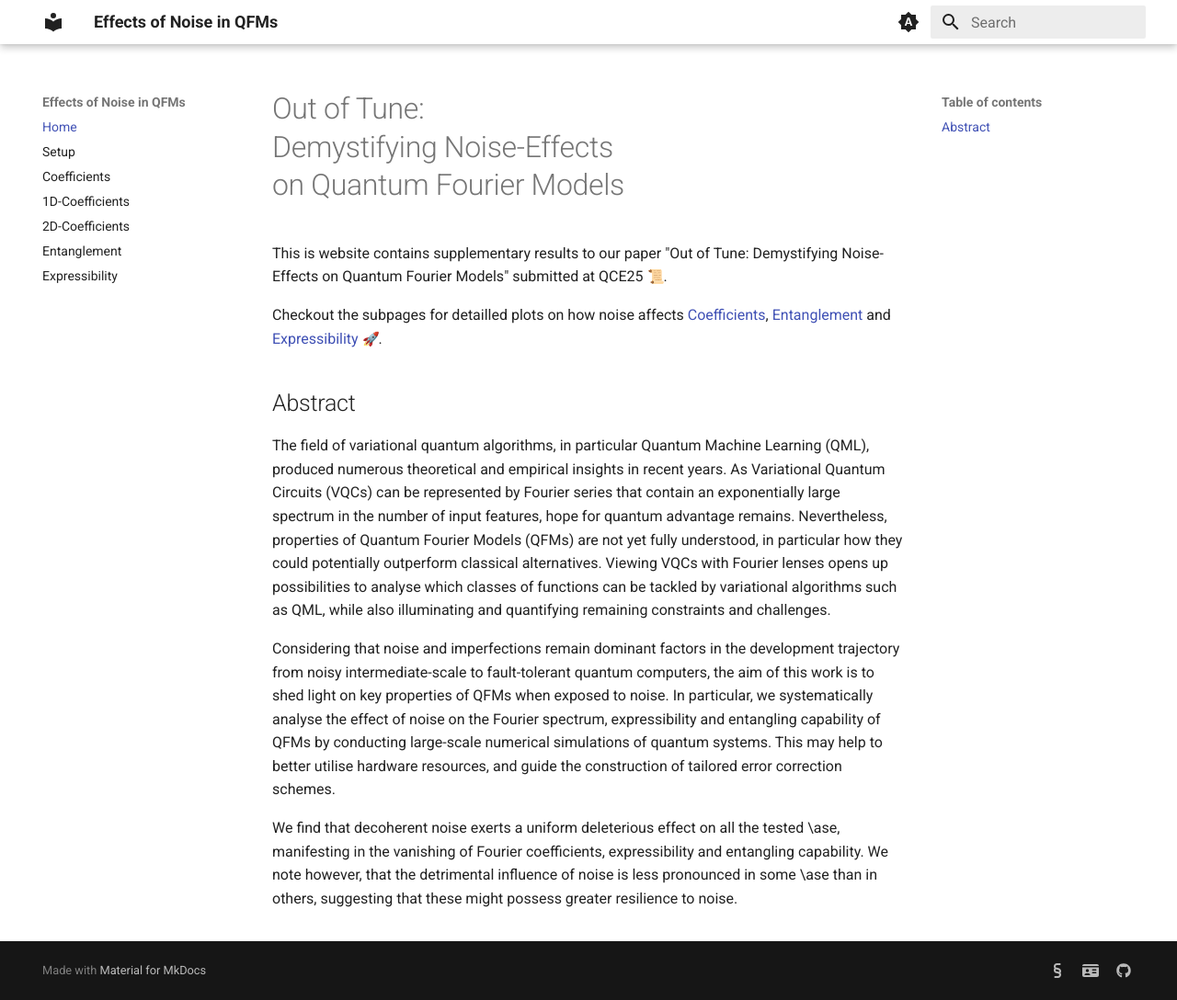
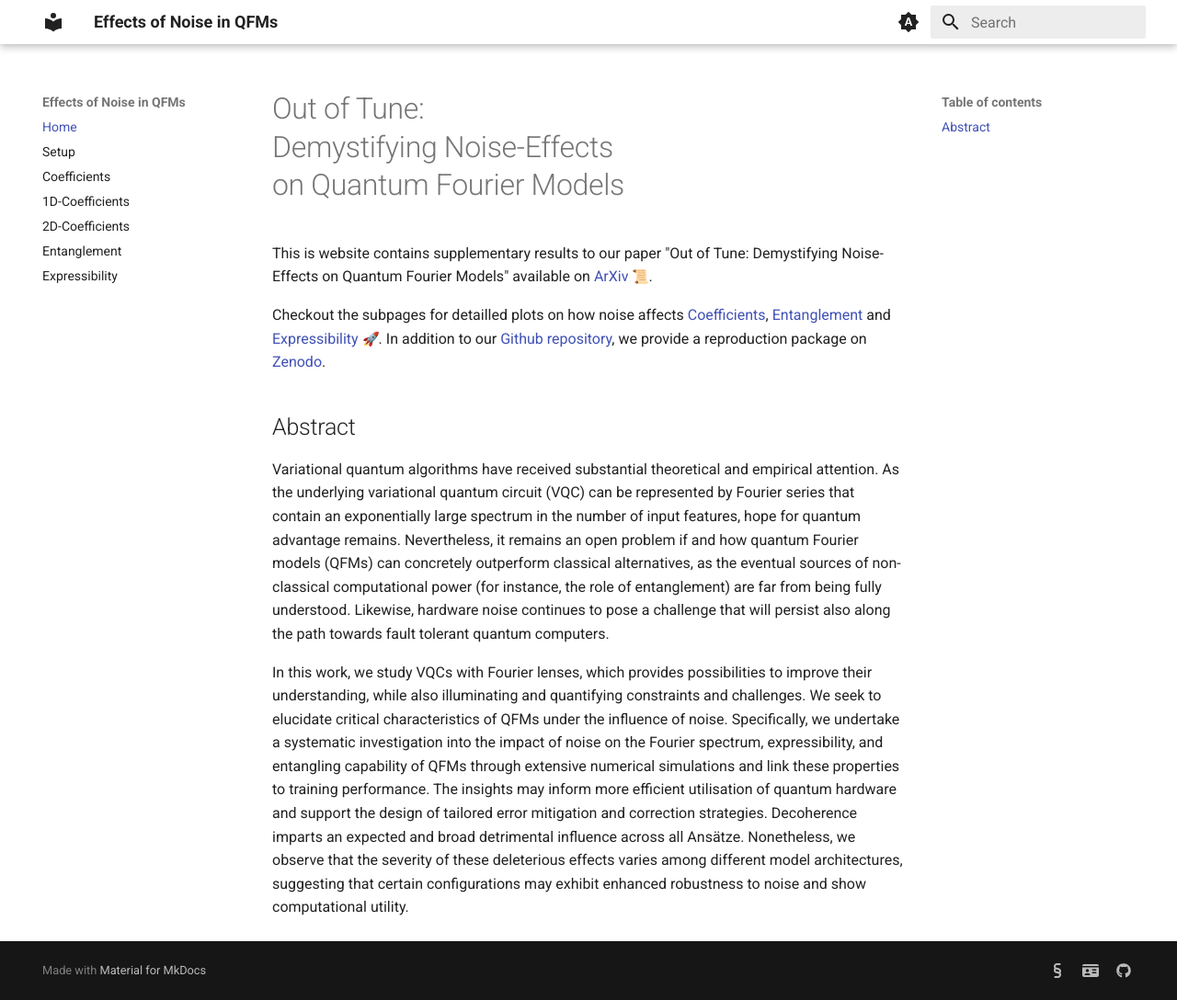
Before and after one commit to cirKITers/effect-of-noise-in-qfms, an MkDocs documentation site: the page built from docs/index.md, in a window 1280 px wide and 1088 px high. Shown: the whole window at 92% size. Built offline with MkDocs 1.6.1 and Material for MkDocs 9.7.7, drawn with Linux system fonts in a browser that asks for light colours; emoji names are drawn with the system emoji font.

Commit message:
updated index and readme with latest urls
Signed-off-by: Melvin Strobl <lc3267@kit.edu>

```diff
--- a/docs/index.md
+++ b/docs/index.md
@@ -3,19 +3,19 @@ title: Home
 ---
 # Out of Tune: <br> Demystifying Noise-Effects <br> on Quantum Fourier Models
 
-This is website contains supplementary results to our paper "Out of Tune: Demystifying Noise-Effects on Quantum Fourier Models" submitted at QCE25 :scroll:.
+This is website contains supplementary results to our paper "Out of Tune: Demystifying Noise-Effects on Quantum Fourier Models" available on [ArXiv](https://arxiv.org/abs/2506.09527) :scroll:.
 
 Checkout the subpages for detailled plots on how noise affects [Coefficients](coefficients.md), [Entanglement](entanglement.md) and [Expressibility](expressibility.md) :rocket:.
+In addition to our [Github repository](https://github.com/cirkiters/effect-of-noise-in-qfms), we provide a reproduction package on [Zenodo](https://doi.org/10.5281/zenodo.16963959).
 
 ## Abstract
 
- The field of variational quantum algorithms, in particular Quantum Machine Learning (QML), produced numerous theoretical and empirical insights in recent years.
-  As Variational Quantum Circuits (VQCs) can be represented by Fourier series that contain an exponentially large spectrum in the number of input features, hope for quantum advantage remains.
-  Nevertheless, properties of Quantum Fourier Models (QFMs) are not yet fully understood, in particular how they could potentially outperform classical alternatives.
-  Viewing VQCs with Fourier lenses opens up possibilities to analyse which classes of functions can be tackled by variational algorithms such as QML, while also illuminating and quantifying remaining constraints and challenges.
+Variational quantum algorithms have received substantial theoretical and empirical attention.
+As the underlying variational quantum circuit (VQC) can be represented by Fourier series that contain an exponentially large spectrum in the number of input features, hope for quantum advantage remains.
+Nevertheless, it remains an open problem if and how quantum Fourier models (QFMs) can concretely outperform classical alternatives, as the eventual sources of non-classical computational power (for instance, the role of entanglement) are far from being fully understood. Likewise, hardware noise continues to pose a challenge that will persist also along the path towards fault tolerant quantum computers.
 
-  Considering that noise and imperfections remain dominant factors in the development trajectory from noisy intermediate-scale to fault-tolerant quantum computers, the aim of this work is to shed light on key properties of QFMs when exposed to noise.
-  In particular, we systematically analyse the effect of noise on the Fourier spectrum, expressibility and entangling capability of QFMs by conducting large-scale numerical simulations of quantum systems. This may help to better utilise hardware resources,  and guide the construction of tailored error correction schemes.
-
-  We find that decoherent noise exerts a uniform deleterious effect on all the tested \ase, manifesting in the vanishing of Fourier coefficients, expressibility and entangling capability.
-  We note however, that the detrimental influence of noise is less pronounced in some \ase than in others, suggesting that these might possess greater resilience to noise.
+In this work, we study VQCs with Fourier lenses, which provides possibilities to improve their understanding, while also illuminating and quantifying constraints and challenges.
+We seek to elucidate critical characteristics of QFMs under the influence of noise.
+Specifically, we undertake a systematic investigation into the impact of noise on the Fourier spectrum, expressibility, and entangling capability of QFMs through extensive numerical simulations and link these properties to training performance. The insights may inform more efficient utilisation of quantum hardware and support the design of tailored error mitigation and correction strategies.
+Decoherence imparts an expected and broad detrimental influence across all Ansätze.
+Nonetheless, we observe that the severity of these deleterious effects varies among different model architectures, suggesting that certain configurations may exhibit enhanced robustness to noise and show computational utility.
```
Also changed, not shown: README.md (+1 -1 lines).
